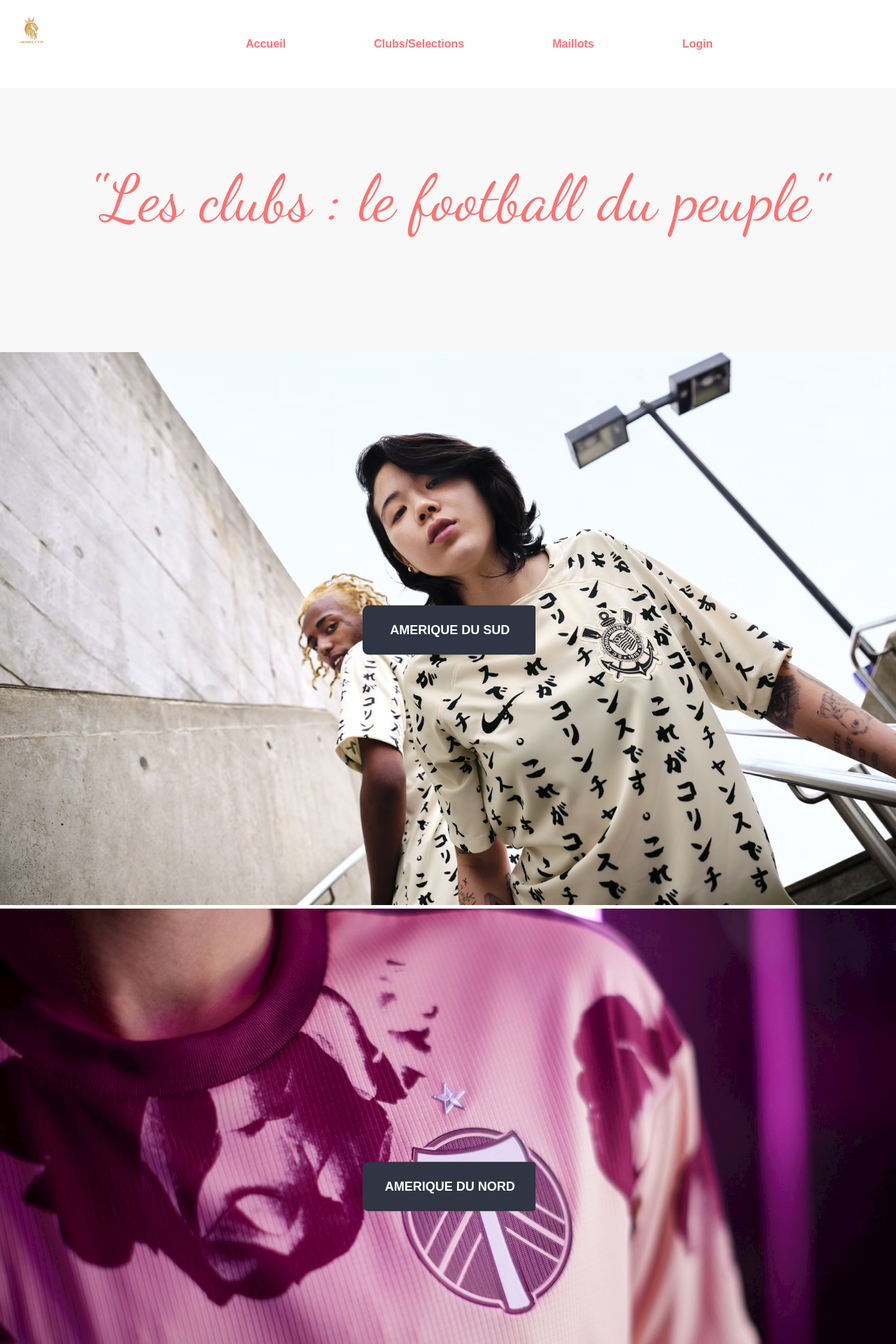
After one commit to younss95/jerseyfr, a PHP site: page /clubs.php in a window 1280 px wide. The commit adds this page. Shown: the top 1920 px of the page at 70% size. Run offline with PHP 8.4, Linux system fonts and the light colour scheme.

Commit message:
creation de la class clubs

```diff
--- /dev/null
+++ b/clubs.php
@@ -0,0 +1,122 @@
+<?php include('partiels/navbar.php') ?>
+
+
+<!--  search section starts here-->
+<section class="search2 text-center">
+    <div class="container">
+        <h1>"Les clubs : le football du peuple"</h1><br><br>
+    </div>
+</section>
+
+ <!--  search section ends here-->
+
+
+
+<!--  selection section starts here-->
+<section class="selections">
+    <div class="container2 ameriquesud">
+        <img src="images/corinthians.jpg" alt="corinthians" class="img-responsive img-adjust">
+        <div class="bg-text">
+            <div class="btn-container">
+                <form action="" method="post">
+                    <input type="submit" name="selections" value="AMERIQUE DU SUD" class="btn btn-primary">
+                </form>
+            </div>
+        </div>
+    </div>
+</section>
+
+<!--  selection section starts here-->
+
+
+
+ <!--  selection section starts here-->
+ <section class="selections">
+    <div class="container2">
+        <img src="images/portland.jpeg" alt="portland" class="img-responsive">
+        <div class="bg-text">
+            <div class="btn-container">
+                <form action="" method="post">
+                    <input type="submit" name="selections" value="AMERIQUE DU NORD" class="btn btn-primary">
+                </form>
+            </div>
+        </div>
+    </div>
+</section>
+
+<!--  selection section starts here-->
+
+
+
+ <!--  selection section starts here-->
+<section class="selections">
+    <div class="container2">
+        <img src="images/arslon.jpg" alt="arsenal" class="img-responsive">
+        <div class="bg-text">
+            <div class="btn-container">
+                <form action="" method="post">
+                    <input type="submit" name="selections" value="EUROPE" class="btn btn-primary">
+                </form>
+            </div>
+        </div>
+    </div>
+</section>
+
+<!--  selection section starts here-->
+
+
+
+
+
+
+
+
+
+<!--  selection section starts here
+<section class="selections">
+    <div class="container2">
+        <img src="images/alnassr.jpg" alt="alnassr" class="img-responsive">
+        <div class="bg-text">
+            <div class="btn-container">
+                <form action="" method="post">
+                    <input type="submit" name="selections" value="ASIE" class="btn btn-primary">
+                </form>
+            </div>
+        </div>
+    </div>
+</section>
+
+-->
+
+<!--  selection section starts here-->
+
+
+
+
+<!--  selection section starts here
+<section class="selections">
+    <div class="container2">
+        <img src="images/zamalek (3).png" alt="wydad" class="img-responsive">
+        <div class="bg-text">
+            <div class="btn-container">
+                <form action="" method="post">
+                    <input type="submit" name="selections" value="AFRIQUE" class="btn btn-primary">
+                </form>
+            </div>
+        </div>
+    </div>
+</section>
+-->
+<!--  selection section starts here-->
+
+
+<!--  reseaux section starts here-->
+<section class="search2bis text-center">
+    <div class="container">
+        <h1>Rejoignez nous sur nos réseaux sociaux ! </h1><br><br>
+    </div>
+</section>
+
+ <!--  reseaux section ends here-->
+
+<?php include('partiels/footer.php') ?>
--- a/equipes.php
+++ b/equipes.php
@@ -76,4 +76,8 @@ if(isset($_POST["selections"])){
     header ("Location: selections.php");
 }
 
+if(isset($_POST["clubs"])){
+    header("Location: clubs.php");
+}
+
 ?>
```
Also changed, not shown: images/alnassr.jpg (added), images/arslon.jpg (added), images/corinthians.jpg (added), images/portland.jpeg (added), images/zamalek (3).png (added).
